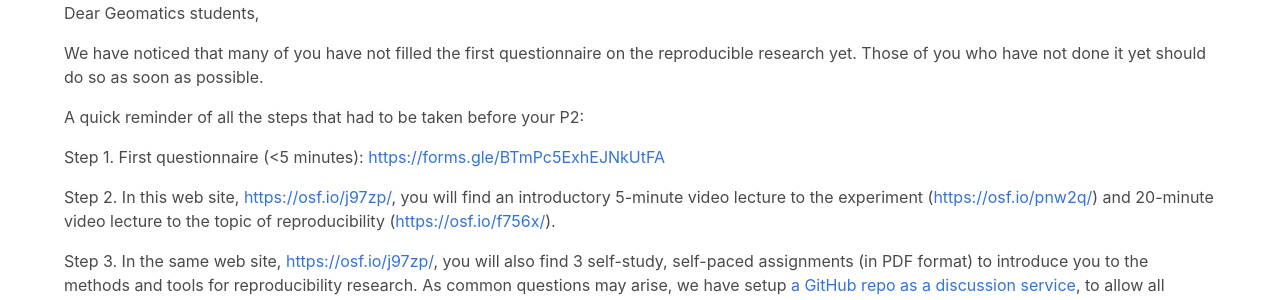
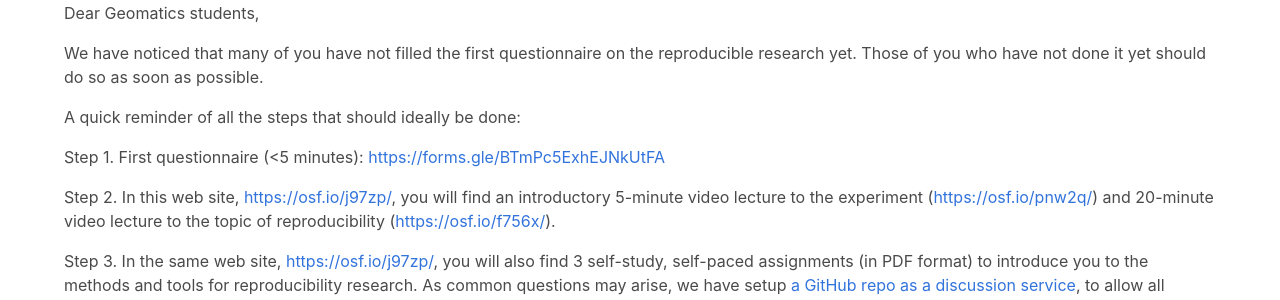
Before and after one commit to tudelft3d/geo2020, a Jekyll site: the page built from _posts/2020-02-13-reproducibility-2.md, in a window 1280 px wide. Shown: the part 232-532 px from the top of the page. Built offline with Jekyll 4.4.1, drawn with Linux system fonts in a browser that asks for light colours; nearby versions of some CDN libraries.

Commit message:
rephrase a bit

```diff
--- a/_posts/2020-02-13-reproducibility-2.md
+++ b/_posts/2020-02-13-reproducibility-2.md
@@ -9,7 +9,7 @@ Dear Geomatics students,
 
 We have noticed that many of you have not filled the first questionnaire on the reproducible research yet. Those of you who have not done it yet should do so as soon as possible.
 
-A quick reminder of all the steps that had to be taken before your P2:
+A quick reminder of all the steps that should ideally be done:
 
 Step 1. First questionnaire (<5 minutes): [https://forms.gle/BTmPc5ExhEJNkUtFA](https://forms.gle/BTmPc5ExhEJNkUtFA)
 
```
